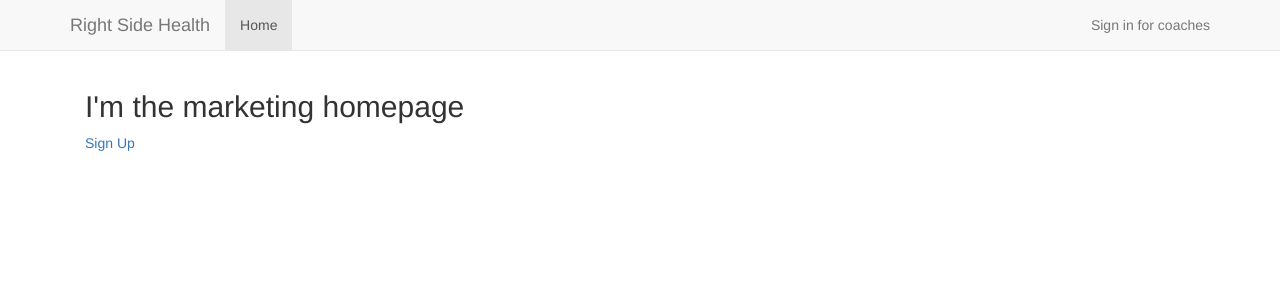
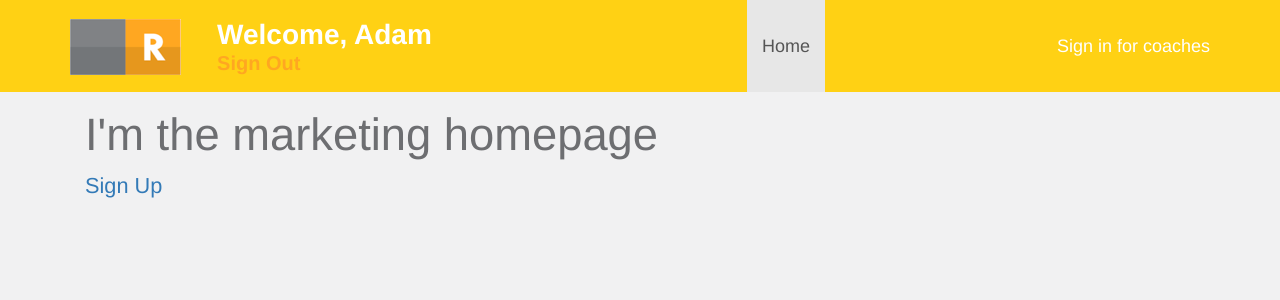
Before and after one commit to Doug1818/rsh-web, a Rails app: page / in a window 1280 px wide. Shown: the top 300 px of the page. Run offline with Rails 7, Linux system fonts and the light colour scheme; style sheets or scripts are compiled from the project's sources; some libraries are stand-ins or nearby versions.

Commit message:
quick/first pass at styling

```diff
--- a/app/assets/stylesheets/application.css
+++ b/app/assets/stylesheets/application.css
@@ -12,7 +12,3 @@
  *= require_self
  *= require_tree .
  */
-
-body {
-  padding-top: 70px;
-}
--- /dev/null
+++ b/app/assets/stylesheets/bootstrap_overrides.css.scss
@@ -0,0 +1,73 @@
+body {
+  padding-top: 90px;
+  background-color: #F1F1F2;
+  font-size: 16.31pt;
+  color: #939598;
+}
+
+h1 {
+  font-size: 43.51pt;
+}
+
+h2 {
+  font-size: 34pt;
+  color: #6d6e71;
+}
+
+h3 {
+  font-size: 24pt;
+  color: #6d6e71;
+}
+
+.navbar-default {
+  background-color: #ffd114;
+  border: none;
+}
+
+.navbar {
+  height: 92px;
+  line-height: 92px;
+
+  .navbar-nav {
+    padding-left: 20px;
+
+    li a {
+      color: #fff;
+      font-size: 18px;
+      line-height: 92px;
+    }
+
+  }
+  .nav li a {
+    padding: 0 15px;
+  }
+
+  .welcome {
+    margin-left: 30px;
+    height: 51px;
+    line-height: 46px;
+    position: relative;
+    display: inline-block;
+    width: 510px;
+
+
+    .top {
+      position: absolute;
+      left: 0;
+      top: 10px;
+      height: 25px;
+      color: #fff;
+      font-size: 28px;
+      font-weight: bold;
+    }
+    .bottom {
+      position: absolute;
+      left: 0;
+      top: 38px;
+      height: 25px;
+      color: #ffa721;
+      font-size: 20px;
+      font-weight: bold;
+    }
+  }
+}
--- a/app/views/layouts/application.html.erb
+++ b/app/views/layouts/application.html.erb
@@ -17,10 +17,16 @@
           <span class="icon-bar"></span>
           <span class="icon-bar"></span>
         </button>
-        <%= link_to 'Right Side Health', root_path, class: 'navbar-brand' %>
+        <%= link_to image_tag('logo.png'), root_path %>
+        <div class="welcome">
+          <div class="top">Welcome, Adam</div>
+          <div class="bottom">Sign Out</div>
+        </div>
       </div>
       <div class="navbar-collapse collapse">
         <ul class="nav navbar-nav">
+          <li>
+          </li>
           <li class="<%= 'active' if params[:controller] == 'home' %>"><%= link_to 'Home', root_path %></li>
           <% if can? :manage,  current_practice %>
             <li class="<%= 'active' if params[:controller] == 'practice' %>"><%= link_to 'Practice Administration', practice_path(current_practice) %></li>
```
Also changed, not shown: app/assets/images/logo.png (added).
